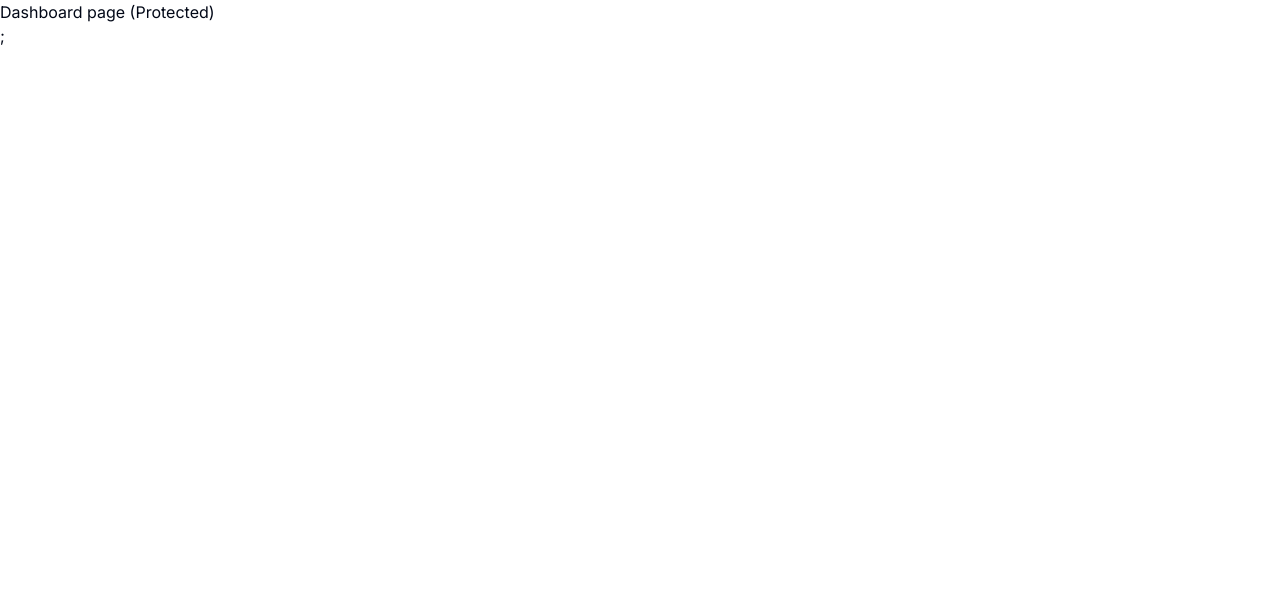
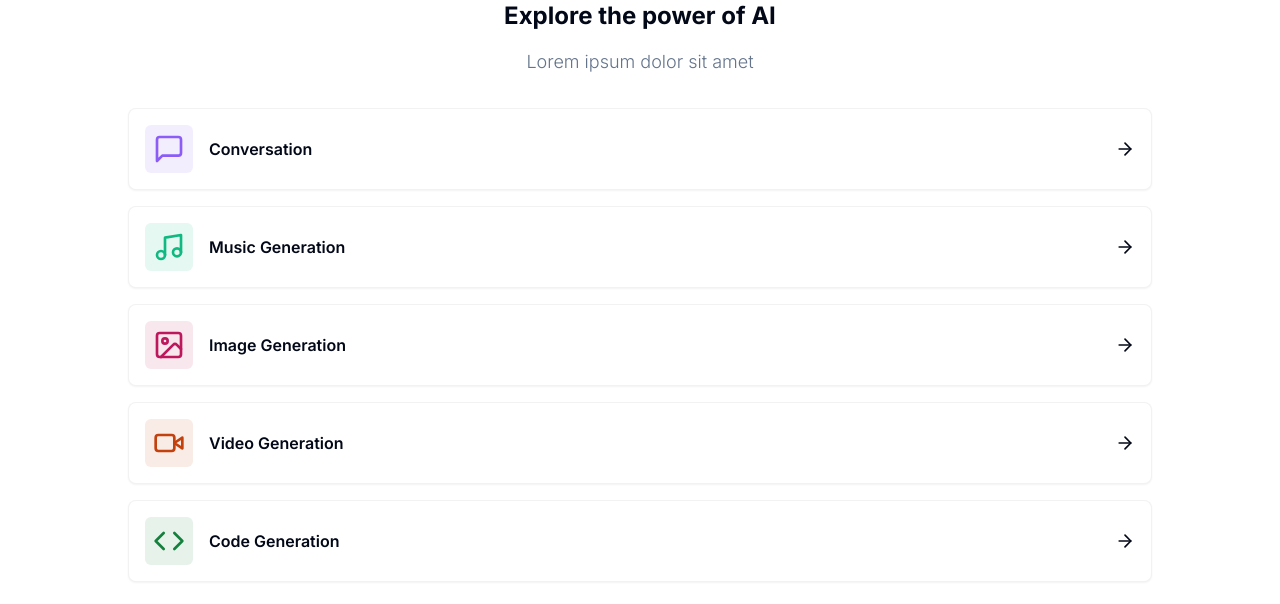
Before and after one commit to davi-andrade-js/Thinker-AI, a Next.js app: page /dashboard in a window 1280 px wide. Shown: the top 604 px of the page. Built offline with nearby package versions, Linux system fonts and the light colour scheme.

Commit message:
finished dashboard page

```diff
--- a/app/(dashboard)/(routes)/dashboard/page.tsx
+++ b/app/(dashboard)/(routes)/dashboard/page.tsx
@@ -1,9 +1,76 @@
-import { Button } from "@/components/ui/button";
+"use client";
+
+import { ArrowRight, Code, ImageIcon, MessageSquare, Music, VideoIcon } from "lucide-react";
+import { Card } from "@/components/ui/card";
+import { cn } from "@/lib/utils";
+import { useRouter } from "next/navigation";
+
+const tools = [
+  {
+    label: "Conversation",
+    icon: MessageSquare,
+    color: "text-violet-500",
+    bgColor: "bg-violet-500/10",
+    href: "/conversation",
+  },
+  {
+    label: "Music Generation",
+    icon: Music,
+    color: "text-emerald-500",
+    bgColor: "bg-emerald-500/10",
+    href: "/music",
+  },
+  {
+    label: "Image Generation",
+    icon: ImageIcon,
+    color: "text-pink-700",
+    bgColor: "bg-pink-700/10",
+    href: "/image",
+  },
+  {
+    label: "Video Generation",
+    icon: VideoIcon,
+    color: "text-orange-700",
+    bgColor: "bg-orange-700/10",
+    href: "/video",
+  },
+  {
+    label: "Code Generation",
+    icon: Code,
+    color: "text-green-700",
+    bgColor: "bg-green-700/10",
+    href: "/code",
+  },
+];
 
 const DashboardPage = () => {
+  const router = useRouter();
+
   return (
     <div>
-      <p>Dashboard page (Protected)</p>;
+      <div className="mb-8 space-y-4">
+        <h2 className="text-2xl md:text font-bold text-center">Explore the power of AI</h2>
+        <p className="text-muted-foreground font-light text-sm md:text-lg text-center">
+          Lorem ipsum dolor sit amet
+        </p>
+      </div>
+      <div className="px-4 md:px-20 lg:px-32 space-y-4">
+        {tools.map((tool) => (
+          <Card
+            onClick={() => router.push(tool.href)}
+            key={tool.href}
+            className="p-4 border-black/5 flex items-center justify-between hover:shadow-md transition cursor-pointer"
+          >
+            <div className="flex items-center gap-x-4">
+              <div className={cn("p-2 2-fit rounded-md", tool.bgColor)}>
+                <tool.icon className={cn("w-8 h-8", tool.color)} />
+              </div>
+              <div className="font-semibold">{tool.label}</div>
+            </div>
+            <ArrowRight className="w-5 h-5" />
+          </Card>
+        ))}
+      </div>
     </div>
   );
 };
--- a/components/mobile-sidebar.tsx
+++ b/components/mobile-sidebar.tsx
@@ -5,8 +5,19 @@
 import { Button } from "./ui/button";
 import { Sheet, SheetContent, SheetTrigger } from "./ui/sheet";
 import Sidebar from "@/components/sidebar";
+import { useEffect, useState } from "react";
 
 const MobileSidebar = () => {
+  const [isMounted, setIsMounted] = useState(false);
+
+  useEffect(() => {
+    setIsMounted(true);
+  }, []);
+
+  if (!isMounted) {
+    return null;
+  }
+
   return (
     <Sheet>
       <SheetTrigger>
--- a/components/sidebar.tsx
+++ b/components/sidebar.tsx
@@ -3,6 +3,7 @@
 import Image from "next/image";
 import Link from "next/link";
 import { Montserrat } from "next/font/google";
+import { usePathname } from "next/navigation";
 
 import { cn } from "@/lib/utils";
 import {
@@ -62,6 +63,7 @@
 ];
 
 const Sidebar = () => {
+  const pathname = usePathname();
   return (
     <div className="space-y-4 py-4 flex flex-col h-full bg-[#111827] text-white">
       <div className="px-3 py-2 flex-1">
@@ -76,7 +78,10 @@
             <Link
               href={route.href}
               key={route.href}
-              className="text-sm group flex p-3 w-full justify-start font-medium cursor-pointer hover:text-white hover:bg-white/10 rounded-lg transition"
+              className={cn(
+                "text-sm group flex p-3 w-full justify-start font-medium cursor-pointer hover:text-white hover:bg-white/10 rounded-lg transition",
+                pathname === route.href ? "text-white bg-white/10" : "text-zinc-400"
+              )}
             >
               <div className="flex items-center flex-1">
                 <route.icon className={cn("h-5 w-5 mr-3", route.color)} />
--- a/components/ui/button.tsx
+++ b/components/ui/button.tsx
@@ -38,7 +38,7 @@
 }
 
 const Button = React.forwardRef<HTMLButtonElement, ButtonProps>(
-  ({ className, variant, size, asChild = true, ...props }, ref) => {
+  ({ className, variant, size, asChild = false, ...props }, ref) => {
     const Comp = asChild ? Slot : "button";
     return (
       <Comp className={cn(buttonVariants({ variant, size, className }))} ref={ref} {...props} />
--- /dev/null
+++ b/components/ui/card.tsx
@@ -0,0 +1,79 @@
+import * as React from "react"
+
+import { cn } from "@/lib/utils"
+
+const Card = React.forwardRef<
+  HTMLDivElement,
+  React.HTMLAttributes<HTMLDivElement>
+>(({ className, ...props }, ref) => (
+  <div
+    ref={ref}
+    className={cn(
+      "rounded-lg border bg-card text-card-foreground shadow-sm",
+      className
+    )}
+    {...props}
+  />
+))
+Card.displayName = "Card"
+
+const CardHeader = React.forwardRef<
+  HTMLDivElement,
+  React.HTMLAttributes<HTMLDivElement>
+>(({ className, ...props }, ref) => (
+  <div
+    ref={ref}
+    className={cn("flex flex-col space-y-1.5 p-6", className)}
+    {...props}
+  />
+))
+CardHeader.displayName = "CardHeader"
+
+const CardTitle = React.forwardRef<
+  HTMLParagraphElement,
+  React.HTMLAttributes<HTMLHeadingElement>
+>(({ className, ...props }, ref) => (
+  <h3
+    ref={ref}
+    className={cn(
+      "text-2xl font-semibold leading-none tracking-tight",
+      className
+    )}
+    {...props}
+  />
+))
+CardTitle.displayName = "CardTitle"
+
+const CardDescription = React.forwardRef<
+  HTMLParagraphElement,
+  React.HTMLAttributes<HTMLParagraphElement>
+>(({ className, ...props }, ref) => (
+  <p
+    ref={ref}
+    className={cn("text-sm text-muted-foreground", className)}
+    {...props}
+  />
+))
+CardDescription.displayName = "CardDescription"
+
+const CardContent = React.forwardRef<
+  HTMLDivElement,
+  React.HTMLAttributes<HTMLDivElement>
+>(({ className, ...props }, ref) => (
+  <div ref={ref} className={cn("p-6 pt-0", className)} {...props} />
+))
+CardContent.displayName = "CardContent"
+
+const CardFooter = React.forwardRef<
+  HTMLDivElement,
+  React.HTMLAttributes<HTMLDivElement>
+>(({ className, ...props }, ref) => (
+  <div
+    ref={ref}
+    className={cn("flex items-center p-6 pt-0", className)}
+    {...props}
+  />
+))
+CardFooter.displayName = "CardFooter"
+
+export { Card, CardHeader, CardFooter, CardTitle, CardDescription, CardContent }
```
